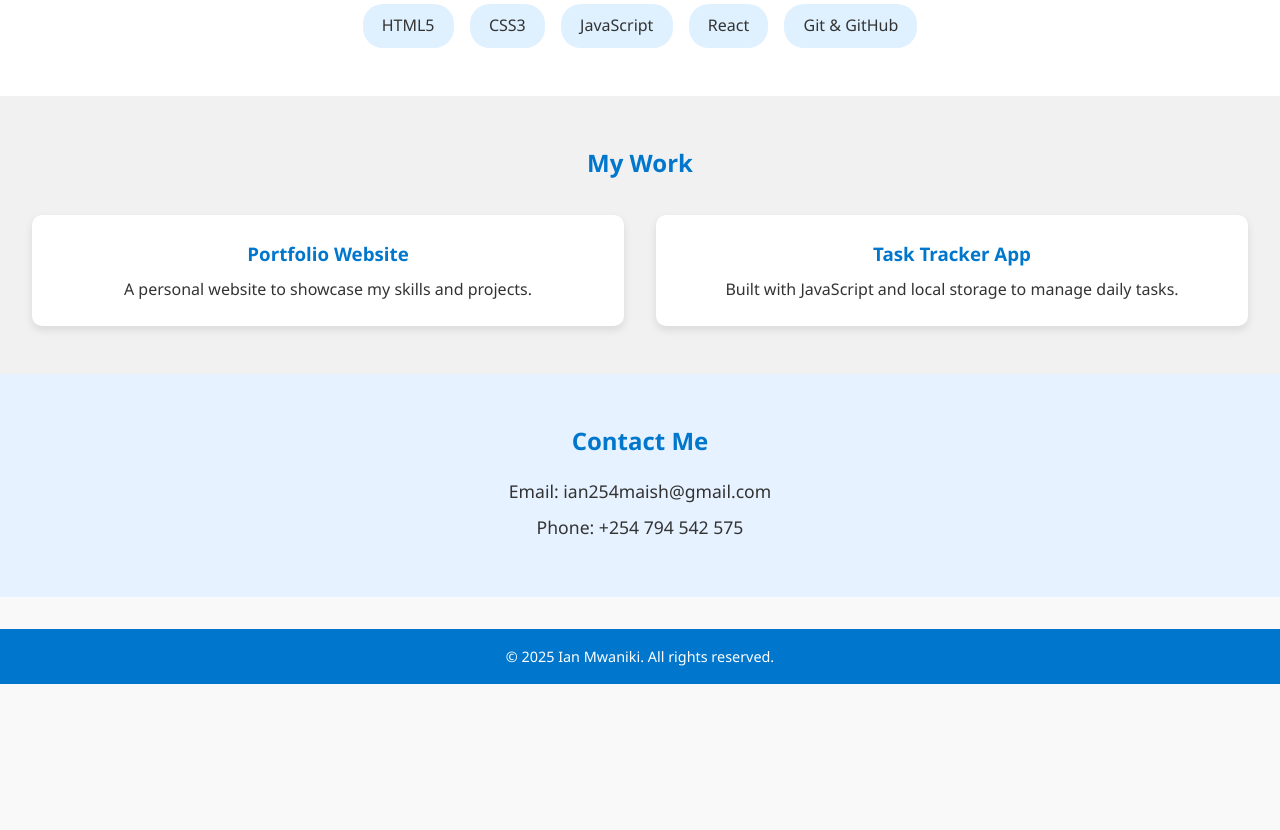
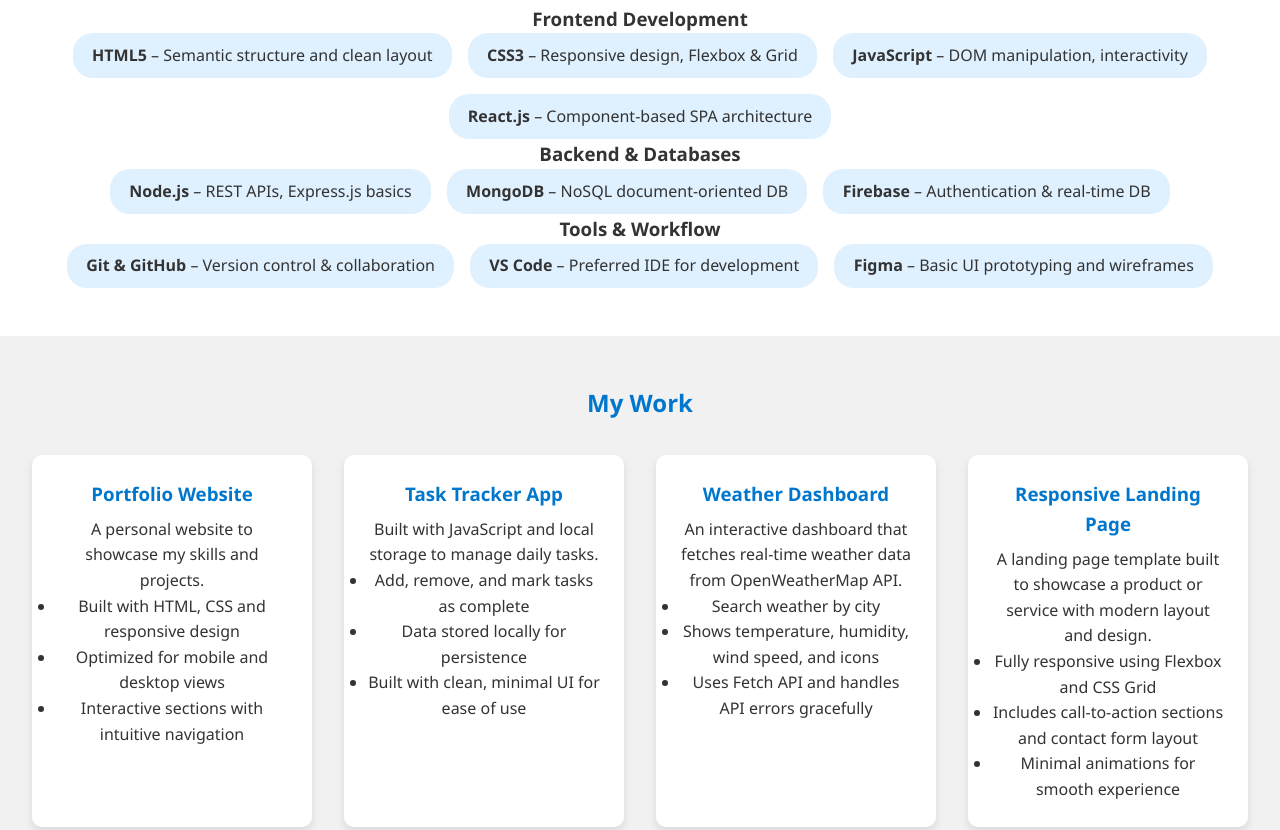
Before and after one commit to Killarn-Codes/Ian-Portfolio, a plain HTML site: page index.html in a window 1280 px wide. Shown: the part 408-1238 px from the top of the page. Before the commit the page ends 1092 px from the top, so only its background shows below. Drawn offline with Linux system fonts and the light colour scheme.

Commit message:
Modified the skills and project sections to detailed sections

```diff
--- a/index.html
+++ b/index.html
@@ -32,27 +32,84 @@
     <!-- Skills Section -->
   <section class="skills" id="skills">
     <h2>Skills</h2>
+
+    <div class="skill-category">
+     <h3>Frontend Development</h3>
     <ul>
-      <li>HTML5</li>
-      <li>CSS3</li>
-      <li>JavaScript</li>
-      <li>React</li>
-      <li>Git & GitHub</li>
+      <li><strong>HTML5</strong> – Semantic structure and clean layout</li>
+      <li><strong>CSS3</strong> – Responsive design, Flexbox & Grid</li>
+      <li><strong>JavaScript</strong> – DOM manipulation, interactivity</li>
+      <li><strong>React.js</strong> – Component-based SPA architecture</li>
     </ul>
+    </div>
+
+    <div class="skill-category">
+    <h3>Backend & Databases</h3>
+    <ul>
+      <li><strong>Node.js</strong> – REST APIs, Express.js basics</li>
+      <li><strong>MongoDB</strong> – NoSQL document-oriented DB</li>
+      <li><strong>Firebase</strong> – Authentication & real-time DB</li>
+    </ul>
+  </div>
+
+  <div class="skill-category">
+    <h3>Tools & Workflow</h3>
+    <ul>
+      <li><strong>Git & GitHub</strong> – Version control & collaboration</li>
+      <li><strong>VS Code</strong> – Preferred IDE for development</li>
+      <li><strong>Figma</strong> – Basic UI prototyping and wireframes</li>
+    </ul>
+  </div>
   </section>
 
     <!-- Projects Section -->
   <section class="projects" id="projects">
     <h2>My Work</h2>
     <div class="project-grid">
+
       <div class="project-card">
         <h3>Portfolio Website</h3>
         <p>A personal website to showcase my skills and projects.</p>
+     <ul>
+        <li>Built with HTML, CSS and responsive design</li>
+        <li>Optimized for mobile and desktop views</li>
+        <li>Interactive sections with intuitive navigation</li>
+     </ul>
       </div>
+
+
       <div class="project-card">
         <h3>Task Tracker App</h3>
         <p>Built with JavaScript and local storage to manage daily tasks.</p>
+      <ul>
+        <li>Add, remove, and mark tasks as complete</li>
+        <li>Data stored locally for persistence</li>
+        <li>Built with clean, minimal UI for ease of use</li>
+      </ul>
       </div>
+
+
+       <div class="project-card">
+      <h3>Weather Dashboard</h3>
+      <p>An interactive dashboard that fetches real-time weather data from OpenWeatherMap API.</p>
+      <ul>
+        <li>Search weather by city</li>
+        <li>Shows temperature, humidity, wind speed, and icons</li>
+        <li>Uses Fetch API and handles API errors gracefully</li>
+      </ul>
+    </div>
+
+    <div class="project-card">
+      <h3>Responsive Landing Page</h3>
+      <p>A landing page template built to showcase a product or service with modern layout and design.</p>
+      <ul>
+        <li>Fully responsive using Flexbox and CSS Grid</li>
+        <li>Includes call-to-action sections and contact form layout</li>
+        <li>Minimal animations for smooth experience</li>
+      </ul>
+    </div>
+
+
     </div>
   </section>
 
```
